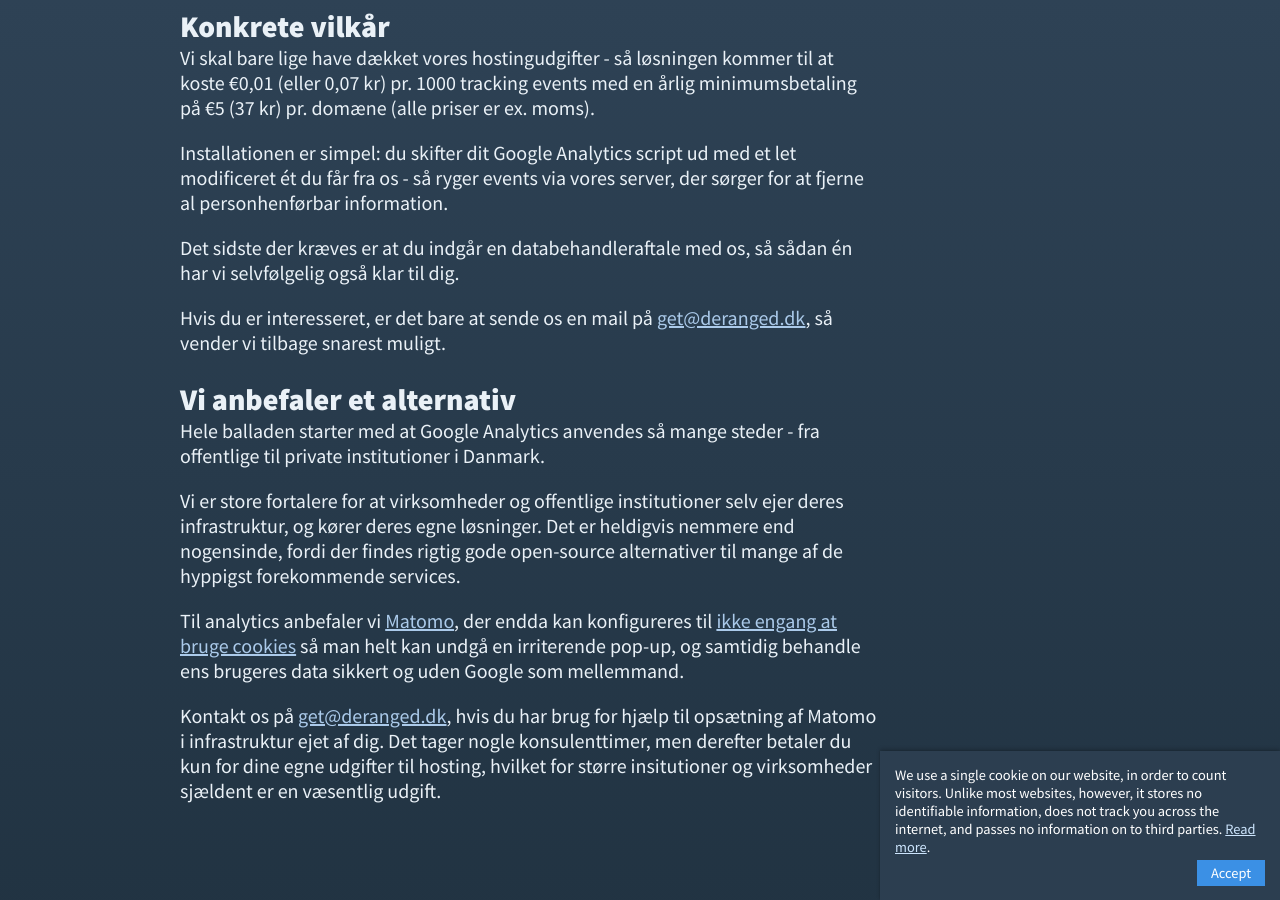
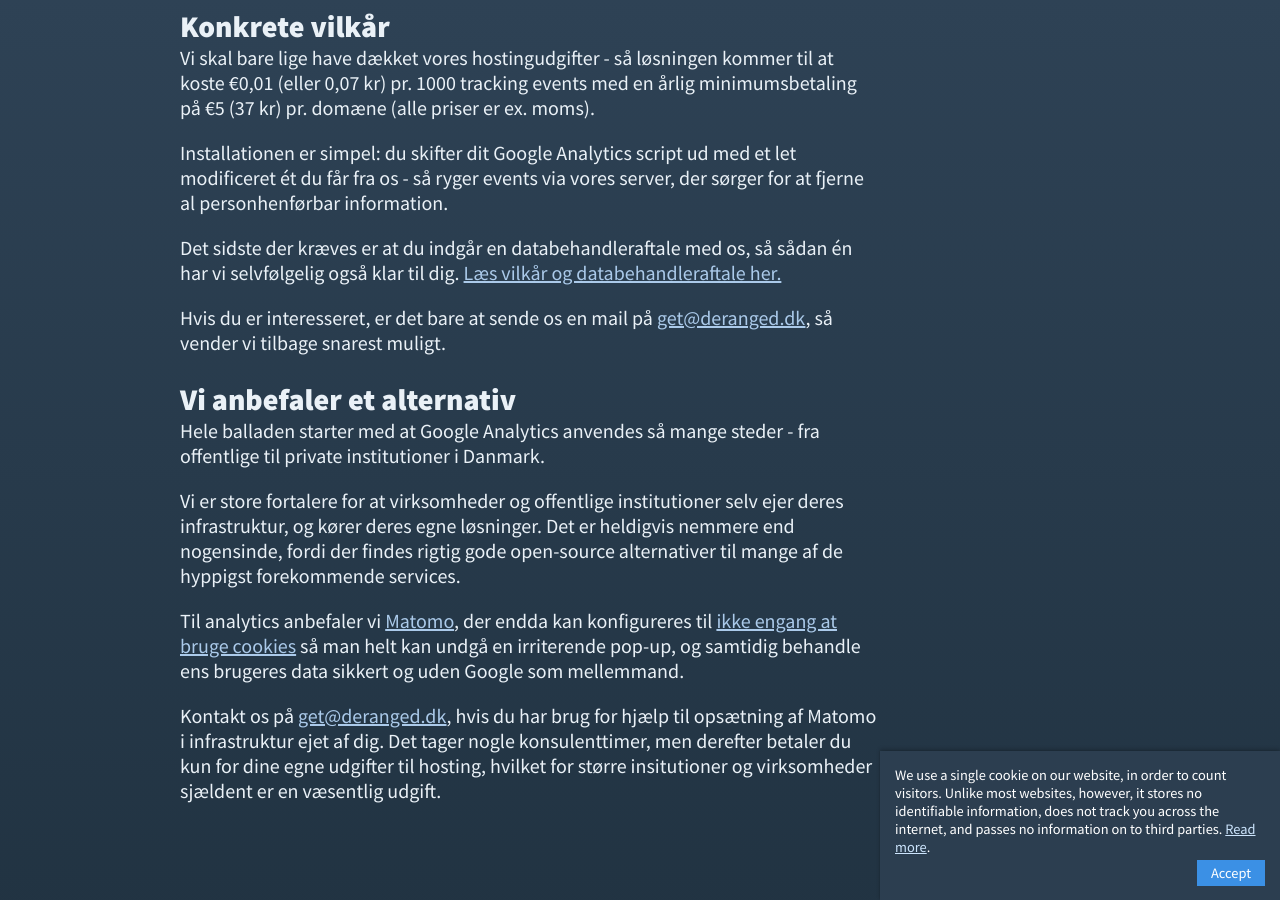
Before and after one commit to derangeddk/deranged.dk, a Jekyll site: the page built from fix-google-analytics/index.html, in a window 1280 px wide and 900 px high, scrolled down 521 px. Built offline with Jekyll 4.4.1, drawn with Linux system fonts in a browser that asks for light colours.

Commit message:
Add link to terms from fix-ga page

```diff
--- a/fix-google-analytics/index.html
+++ b/fix-google-analytics/index.html
@@ -22,6 +22,7 @@ layout: fix-analytics
     </p>
     <p>
         Det sidste der kræves er at du indgår en databehandleraftale med os, så sådan én har vi selvfølgelig også klar til dig.
+        <a href="/fix-google-analytics/vilkaar">Læs vilkår og databehandleraftale her.</a>
     </p>
     <p>
         Hvis du er interesseret, er det bare at sende os en mail på <a href="mailto:get@deranged.dk">get@deranged.dk</a>, så vender vi tilbage snarest muligt.
```
